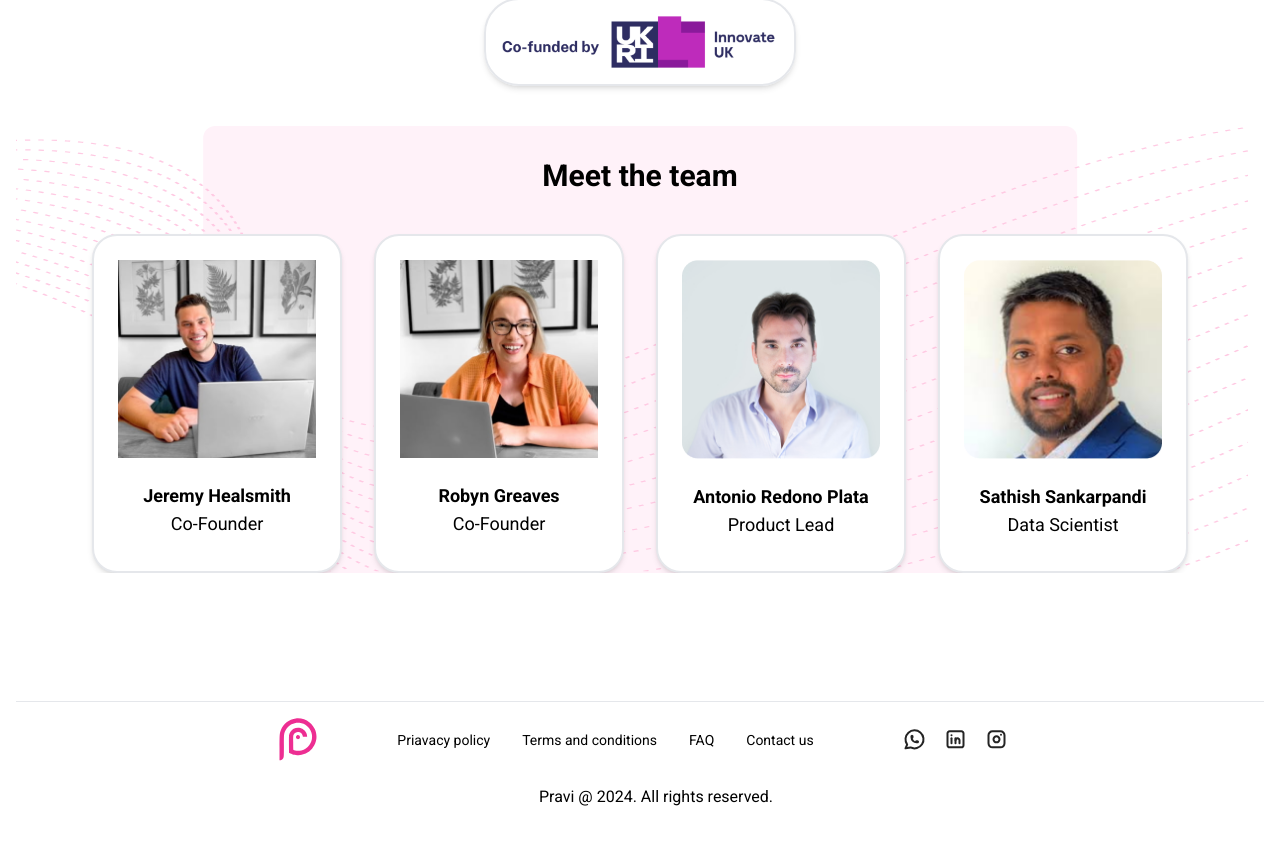
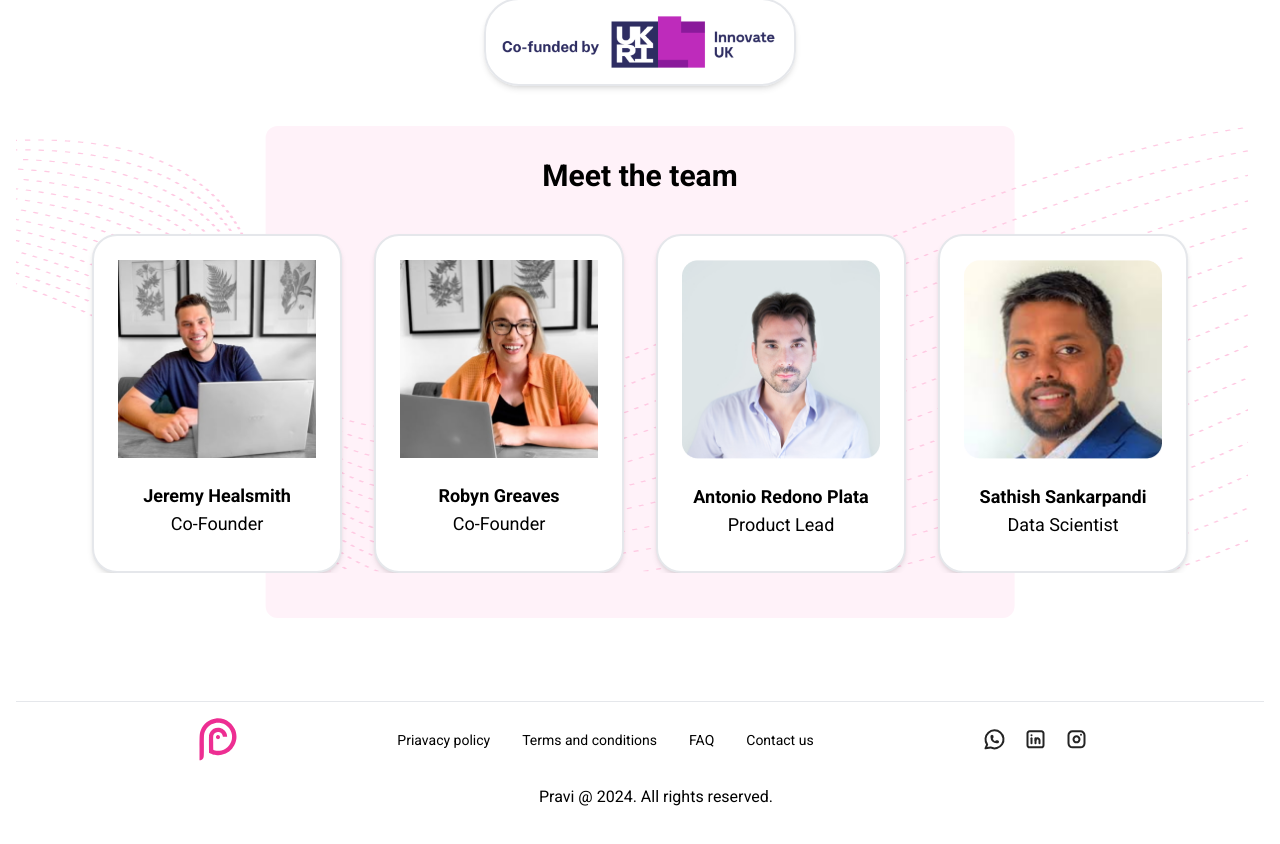
Before and after one commit to J-greaves/pravi-investor, a React (Vite) app: page / in a window 1280 px wide. Shown: the part 3340-4184 px from the top of the page. Built offline with nearby package versions, Linux system fonts and the light colour scheme.

Commit message:
npm run build

```diff
--- a/src/App.jsx
+++ b/src/App.jsx
@@ -421,7 +421,7 @@ function App({ scrollToTop }) {
         </div>
       </div>
       <div className="relative mt-6">
-        <div className="absolute inset-0  below-1000:w-[70%] w-[80%] below-1000:h-[100%] sm:h-[80%]  bg-[#fff2f9] -z-10 left-1/2 transform -translate-x-1/2 rounded-xl"></div>
+        <div className="absolute inset-0  below-1000:w-[60%] w-[80%] below-1000:h-[110%] sm:h-[80%]  bg-[#fff2f9] -z-10 left-1/2 transform -translate-x-1/2 rounded-xl"></div>
         <div className="relative z-10 overflow-hidden">
           <img
             alt="abstract background page decoration"
@@ -494,7 +494,7 @@ function App({ scrollToTop }) {
             <img
               alt="pravi logo small"
               src="lilpravi.svg"
-              className="md:mr-12 mr-2 hover:cursor-pointer"
+              className="md:mr-32 mr-2 hover:cursor-pointer"
               onClick={scrollToTop}
             />
             <button
@@ -528,7 +528,7 @@ function App({ scrollToTop }) {
               Contact us
             </button>
           </div>
-          <div className="flex flex-row gap-4 md:ml-12 ml-0 md:justify-normal items-center justify-center">
+          <div className="flex flex-row gap-4 md:ml-32 ml-0 md:justify-normal items-center justify-center">
             <a href="https://wa.me/447475760534" target="_blank">
               <img
                 alt="whatsapp logo"
```
